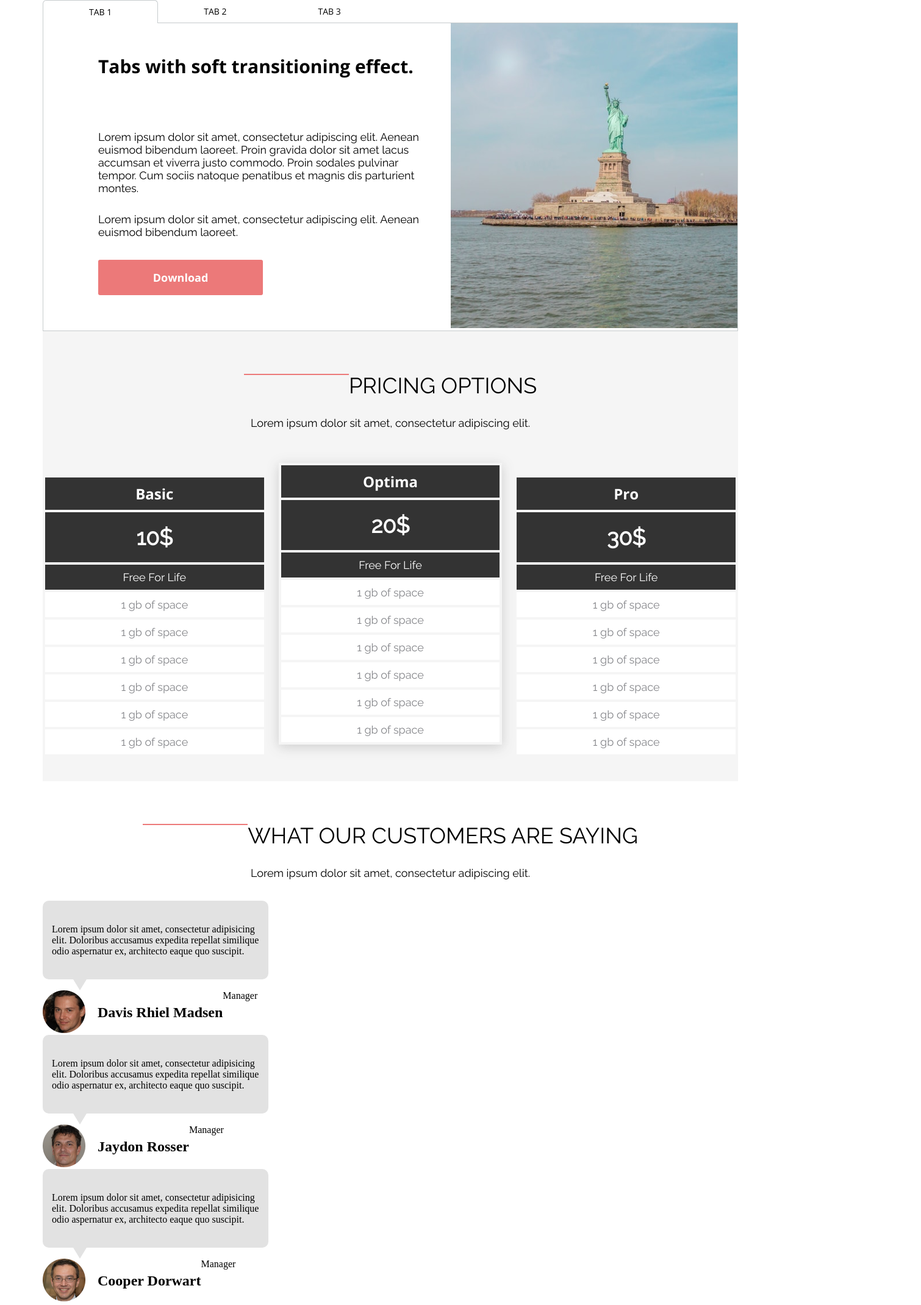
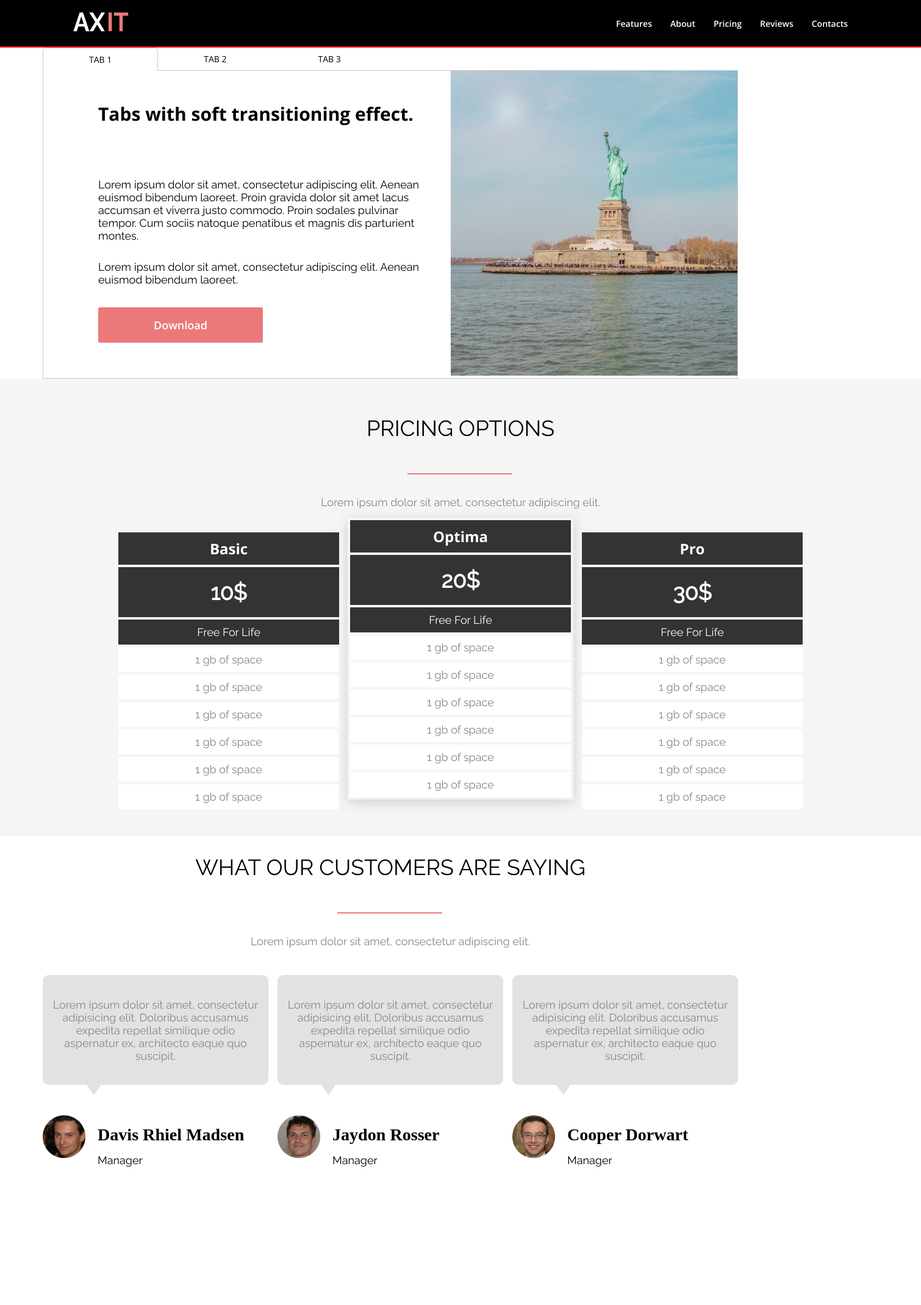
Before and after one commit to Kosarevsky/TMS, a plain HTML site: page HomeWork/index.html in a window 1280 px wide. Shown: the whole page at 61% size, 1510 px wide, since content can reach past the window. After the commit the page ends 1913 px from the top, so only its background shows below. Drawn offline with nearby package versions, Linux system fonts and the light colour scheme; grey boxes are pictures that could not be loaded.

Commit message:
add banner

```diff
--- a/HomeWork/css/style.css
+++ b/HomeWork/css/style.css
@@ -3,6 +3,7 @@
     padding: 0;
     list-style: none;
     box-sizing: border-box;
+    text-decoration: none;
 }
 h2{
     font-family: 'Raleway', sans-serif;
@@ -11,7 +12,48 @@ h2{
     font-size: 36px;
     line-height: 42px;
     text-transform: uppercase;
-    padding : 30px 0 30px 0;
+    padding : 30px 0 80px 0;
+    position: relative;
+}
+
+.wrapper-big{
+    width: 1510px;
+    margin: 0 auto;
+}
+
+.header__content{
+    background: #000000;
+    display: flex;
+    justify-content: space-between;
+    padding-right: 120px;
+
+}
+
+.header__logo{
+    margin: 20px 0px 20px 120px;
+}
+
+.navigation-list{
+    display: flex;
+}
+
+.navigation-list__item{
+    margin-left: 30px;
+    font-family: 'Open Sans', sans-serif;
+    font-style: normal;
+    font-weight: 600;
+    font-size: 14px;
+    line-height: 19px;
+    display: flex;
+    align-items: center;
+    text-align: center;
+    text-transform: capitalize;
+    color: #FFFFFF;
+    text-transform:  capitalize;
+}
+
+.navigation-list__item a{
+    color: white;
 }
 
 .wrapper{
@@ -19,6 +61,13 @@ h2{
     width: 1170px;
     padding: 0 15px
 }
+
+.banner__content{
+    background-image: url("../img/banner_bg.png") ;
+    border: 1px solid red;
+    background-size: cover;
+}
+
 
 .tabs{
     display: flex;
@@ -98,7 +147,8 @@ h2{
     align-items: center;
 }
 
-.pricing{
+.pricing_customer{
+    padding: 30px 0 40px;
     background: #F5F5F5;
 }
 
@@ -114,11 +164,14 @@ h2{
     line-height: 21px;
     display: flex;
     justify-content: center;
+    padding-top: 10px;
+    color: #86878B;
 }
 .pricing__wrap{
     display: flex;
     align-items: flex-end;
     margin-top: 35px;
+    justify-content: space-around;
 }
 
 .pricing__card {
@@ -136,8 +189,10 @@ h2{
 
 .pricing__card-top
 {
-    margin: 20px;
+
     filter: drop-shadow(0px 4px 10px rgba(51, 51, 51, 0.2));
+    position: relative;
+    top: -20px;
 }
 
 .pricing__card-title{
@@ -190,45 +245,51 @@ h2{
     padding: 10px;
 }
 
-.customer{
-    padding: 30px 0 40px;
-}
-
 .customer__wrap{
     display: flex;
-    flex-direction: column;
     margin-top: 35px;
+    justify-content: space-between;
 }
 
 .customer__card{
-    display: flex;
-
-    justify-content: center;
-
-    width: 370px;
+    padding-top: 10px;
+    max-width: 370px;
+}
+.customer__card>p{
     background: #E2E2E2;
     border-radius: 10px;
     padding: 38px 15px 37px 15px ;
+    font-family: 'Raleway';
+    font-style: normal;
+    font-weight: 400;
+    font-size: 18px;
+    line-height: 21px;
+    align-items: center;
+    text-align: center;
+    color: #86878B;
+    position: relative;
 }
 
-#customer__card__triangle-down {
-	width: 0;
-	height: 0;
-	border-left: 11px solid transparent;
-	border-right: 11px solid transparent;
-	border-top: 18px solid #E2E2E2;
-    margin-left: 50px;
+.customer__card>p::before{
+    content: "";
+    position: absolute;
+    border-left: 12px solid transparent;
+    border-right: 11px solid transparent;
+    border-top: 17px solid #E2E2E2;
+    position: absolute;
+    top: 180px;
+    left: 72px;
 }
 
 .customer__sub__card{
     display: flex;
+    margin-top: 50px;
 }
 
 .sub__card__img__circle{
     width: 70px;
     height: 70px;
     border-radius: 50%;
-
 }
 
 .customer__subcard__name{
@@ -237,15 +298,28 @@ h2{
     font-weight: 700;
     font-size: 24px;
     line-height: 33px;
-    display: flex;
-    align-items: center;
-    padding: 20px 0px 20px 20px;
+    display: block;
+    padding-left:20px;
+}
+.customer__subcard__name h3{
+    padding: 15px 0px;
+}
+
+.customer__subcard__name p{
+    font-family: 'Raleway', sans-serif;
+    font-style: normal;
+    font-weight: 400;
+    font-size: 18px;
+    line-height: 21px;
+    color: #000000;
 }
 
 .pricing__title h2::before{
+    position: absolute;
     content: "";
     border: 1px solid #EC7979;
     width: 170px;
-    margin: 10px auto 30px;
-    display: inline-block;
+    bottom: 0;
+    right: calc(50% - 85px);
+    margin-bottom: 25px;
 }
--- a/HomeWork/index.html
+++ b/HomeWork/index.html
@@ -6,9 +6,38 @@
     <meta name="viewport" content="width=device-width, initial-scale=1.0">
     <title>Document</title>
     <link rel="stylesheet" href="css/style.css">
-    <link href="https://fonts.googleapis.com/css2?family=Open+Sans:wght@400;700&family=Raleway&display=swap" rel="stylesheet">
+    <link href="https://fonts.googleapis.com/css2?family=Open+Sans:wght@400;600;700&family=Raleway&display=swap" rel="stylesheet">
 </head>
 <body>
+
+
+    <header class="header">
+        <div class="wrapper-big">
+            <div class="header__content">
+                <div class="header__logo">
+                    <a href="#"><img src="img/small_logo_AX.svg" alt="AX"></a>
+                    <a href="#"><img src="img/small_logo_IT.svg" alt="IT"></a>
+                </div>
+                <ul class="navigation-list">
+                    <li class="navigation-list__item"><a href="#">Features</a></li>
+                    <li class="navigation-list__item"><a href="#">About</a></li>
+                    <li class="navigation-list__item"><a href="#">Pricing</a></li>
+                    <li class="navigation-list__item"><a href="#">Reviews</a></li>
+                    <li class="navigation-list__item"><a href="#">Contacts</a></li>
+                </ul>
+            </div>
+        </div>
+
+    </header>
+
+    <section class="banner">
+        <div class="wrapper-big">
+            <div class="banner__content">
+
+            </div>
+        </div>
+    </section>
+
     <section class="tab">
         <div class="wrapper">
                 <div class="tabs">
@@ -35,14 +64,20 @@
 
                     </div>
                 </div>
-            <div class="pricing customer">
+        </div>
+    </section>
+
+
+    <section class="pricing">
+        <div class="wrapper-big">
+            <div class="pricing_customer">
+                <div class="wrapper">
                     <div class="pricing__title">
                         <h2>Pricing Options</h2>
                         <p class="pricing_content">
                             Lorem ipsum dolor sit amet, consectetur adipiscing elit.
                         </p>
                     </div>
-
                     <div class="pricing__wrap">
                         <div class="pricing__card">
                             <ul>
@@ -88,7 +123,12 @@
                         </div>
                     </div>
                 </div>
+            </div>
+        </div>
+    </section>
 
+    <section class="tab">
+        <div class="wrapper">
             <div class="customer">
                 <div class="pricing__title">
                     <h2>what our customers are saying</h2>
@@ -105,15 +145,15 @@
                             accusamus expedita repellat similique
                             odio aspernatur ex, architecto eaque
                             quo suscipit.</p>
-
-                    </div>
-                    <div id="customer__card__triangle-down"></div>
                         <div class="customer__sub__card">
                             <div class="sub__card__img__circle">
                                 <img src="img/customer1.png">
                             </div>
-                        <h3 class="customer__subcard__name">Davis Rhiel Madsen</h3>
+                            <div class="customer__subcard__name">
+                                <h3>Davis Rhiel Madsen</h3>
                                 <p>Manager</p>
+                            </div>
+                        </div>
                     </div>
 
                     <div class="customer__card">
@@ -122,14 +162,17 @@
                             accusamus expedita repellat similique
                             odio aspernatur ex, architecto eaque
                             quo suscipit.</p>
-                     </div>
-                    <div id="customer__card__triangle-down"></div>
+
                             <div class="customer__sub__card">
                                 <div class="sub__card__img__circle">
                                     <img src="img/customer2.png">
                                 </div>
-                        <h3 class="customer__subcard__name">Jaydon Rosser</h3>
+
+                                <div class="customer__subcard__name">
+                                    <h3>Jaydon Rosser</h3>
                                     <p>Manager</p>
+                                </div>
+                            </div>
                     </div>
 
                     <div class="customer__card">
@@ -138,14 +181,15 @@
                             accusamus expedita repellat similique
                             odio aspernatur ex, architecto eaque
                             quo suscipit.</p>
-                    </div>
-                    <div id="customer__card__triangle-down"></div>
                         <div class="customer__sub__card">
                             <div class="sub__card__img__circle">
                                 <img src="img/customer3.png">
                             </div>
-                        <h3 class="customer__subcard__name">Cooper Dorwart</h3>
+                            <div class="customer__subcard__name">
+                                <h3>Cooper Dorwart</h3>
                                 <p>Manager</p>
+                            </div>
+                        </div>
                     </div>
 
                 </div>
@@ -154,5 +198,6 @@
         </div>
     </section>
 
+
 </body>
 </html>
```
Also changed, not shown: HomeWork/img/small_logo_AX.svg (added), HomeWork/img/small_logo_IT.svg (added), 1 other file. Lines whose indentation alone changed are shown as unchanged.
